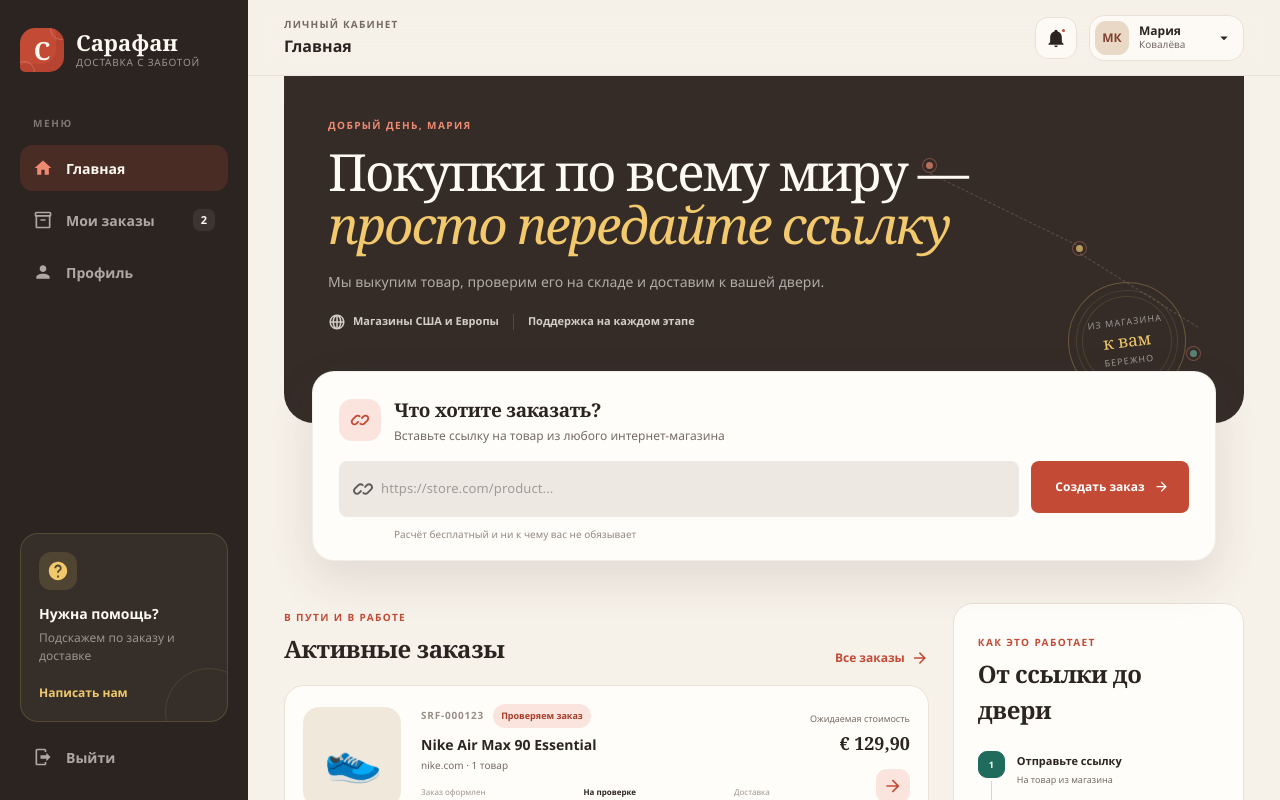
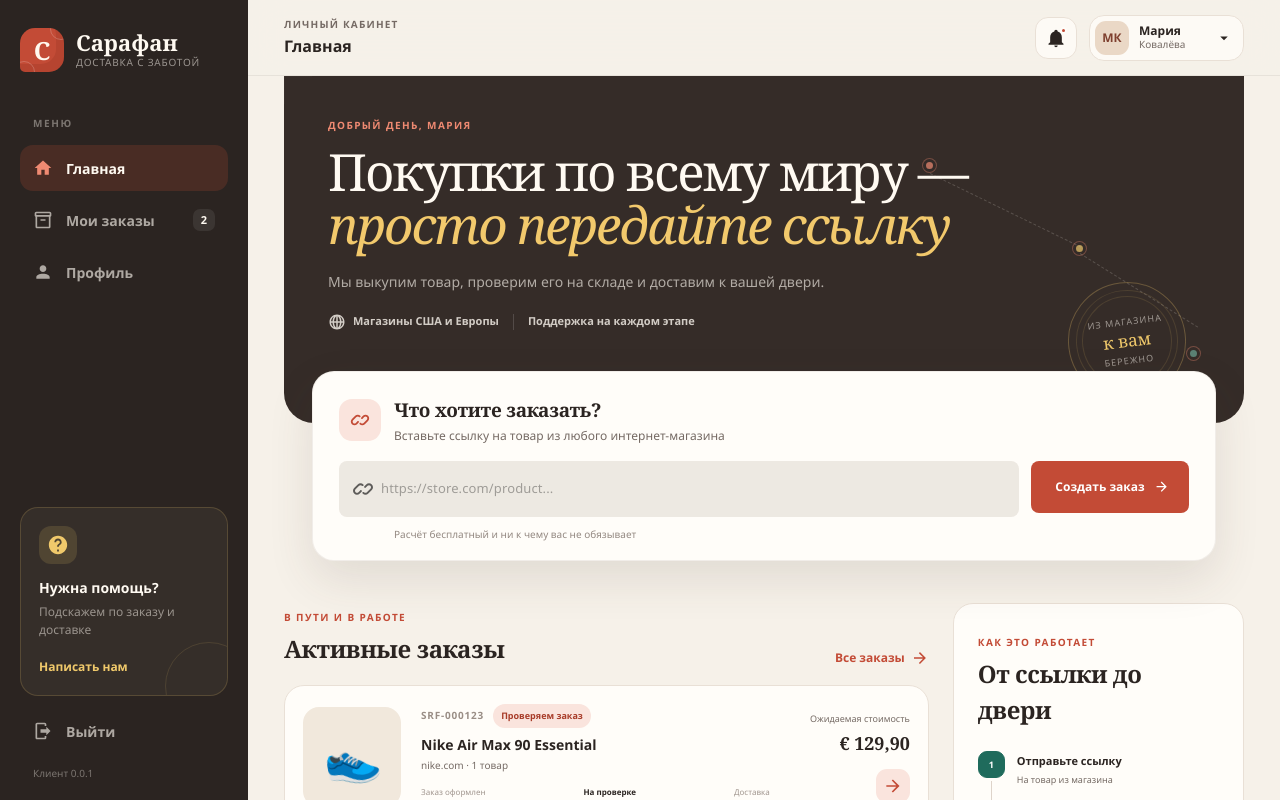
Before and after one commit to maxirmx/sarafan.ui, a Vue app: page / in a window 1280 px wide. Shown: the top 800 px of the page. Built offline with nearby package versions, Linux system fonts and the light colour scheme; no server answers.

Commit message:
feat: application versioning

```diff
--- a/src/App.vue
+++ b/src/App.vue
@@ -1,6 +1,28 @@
-<!-- Copyright (C) 2026 Maxim [maxirmx] Samsonov (www.sw.consulting) -->
-<!-- All rights reserved. -->
-<!-- This file is a part of Sarafan application -->
+<script setup>
+// Copyright (C) 2026 Maxim [maxirmx] Samsonov (www.sw.consulting)
+// All rights reserved.
+// This file is a part of Sarafan application
+
+import { onMounted, ref } from 'vue'
+
+import { version } from '@/../package.json'
+
+const coreVersion = ref('')
+
+async function fetchCoreVersion() {
+  try {
+    const response = await globalThis.fetch('/api/status/status')
+    if (!response.ok) return
+
+    const status = await response.json()
+    coreVersion.value = status.appVersion ?? ''
+  } catch {
+    // Version information is optional and must not prevent the application from loading.
+  }
+}
+
+onMounted(fetchCoreVersion)
+</script>
 
 <template>
   <v-app class="sarafan-app">
@@ -91,6 +113,11 @@
           />
           <span>Выйти</span>
         </button>
+
+        <div class="version-info">
+          <span>Клиент {{ version }}</span>
+          <span v-if="coreVersion">Сервер {{ coreVersion }}</span>
+        </div>
       </aside>
 
       <div class="app-stage">
--- a/src/styles.css
+++ b/src/styles.css
@@ -193,6 +193,16 @@ a {
 
 .nav-item--muted {
   margin-top: 12px;
+}
+
+.version-info {
+  display: flex;
+  gap: 2px;
+  margin: 12px 13px 0;
+  flex-direction: column;
+  color: rgba(255, 250, 242, 0.38);
+  font-size: 10px;
+  line-height: 1.4;
 }
 
 .nav-count {
```
Also changed, not shown: 1 other file (tests, documents, lock files or other folders).
